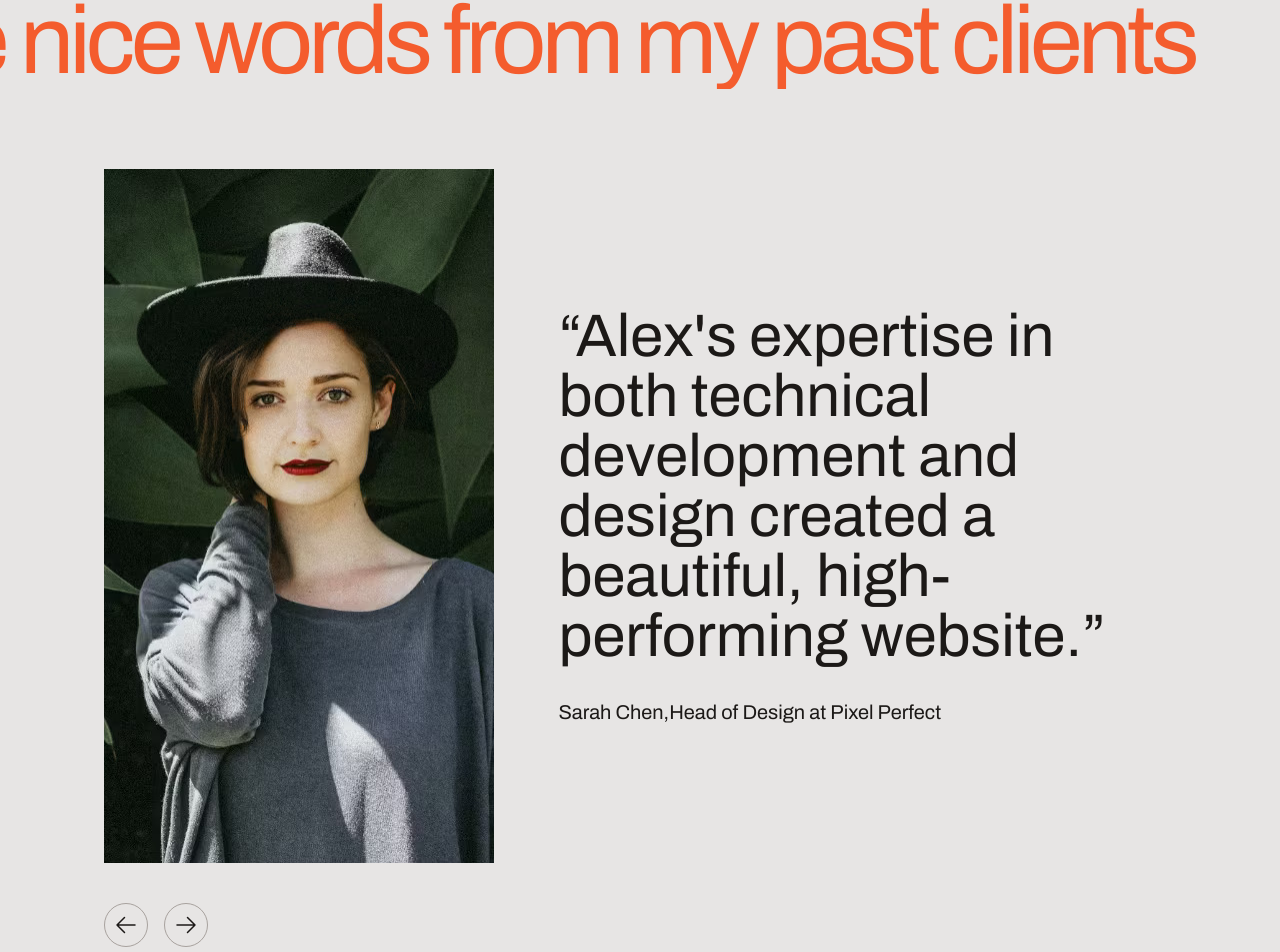
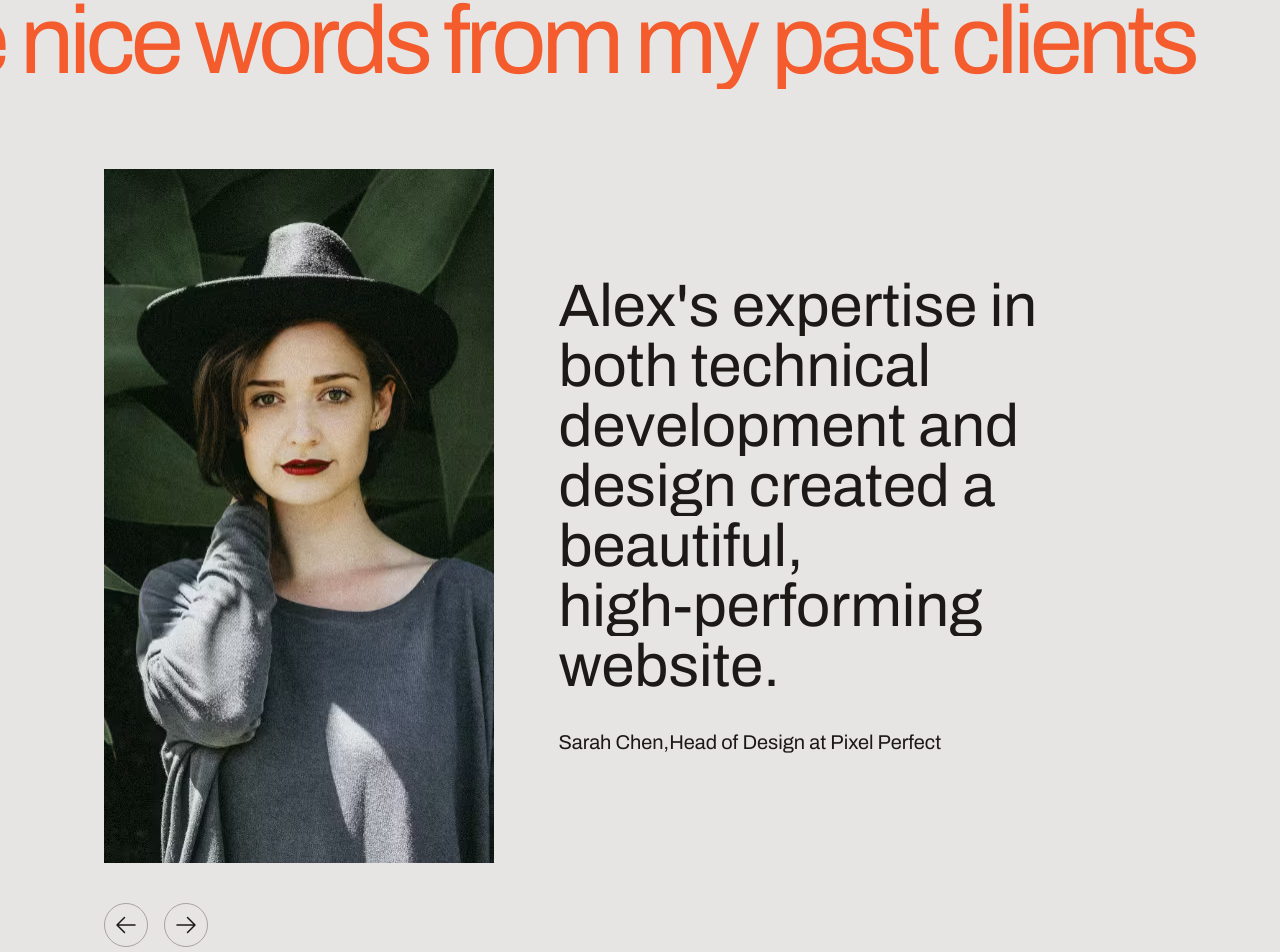
Before and after one commit to KuldeepKdy/WTF-Portfolio, a Next.js app: page / in a window 1280 px wide. Shown: the part 4741-5693 px from the top of the page. Built offline with nearby package versions, Linux system fonts and the light colour scheme.

Commit message:
testimonial section done

```diff
--- a/components/Testimonial.tsx
+++ b/components/Testimonial.tsx
@@ -1,3 +1,4 @@
+import { motion } from "framer-motion";
 import { StaticImport } from "next/dist/shared/lib/get-img-props";
 import Image from "next/image";
 import { HTMLAttributes } from "react";
@@ -23,13 +24,21 @@ const Testimonial = (
     className,
     ...rest
   } = props;
+
   return (
     <div
       key={name}
       className={` ${className} grid md:grid-cols-5 md:gap-8 lg:gap-16 md:items-center`}
       {...rest}
     >
-      <div className="aspect-square md:aspect-[9/16] md:col-span-2">
+      <div className="aspect-square relative md:aspect-[9/16] md:col-span-2">
+        <motion.div
+          initial={{ width: "100%" }}
+          animate={{ width: "0" }}
+          exit={{ width: "100%" }}
+          transition={{ duration: 0.5 }}
+          className="absolute h-full bg-stone-900"
+        ></motion.div>
         <Image
           src={image}
           alt={name}
@@ -40,10 +49,37 @@ const Testimonial = (
         />
       </div>
       <blockquote className="md:col-span-3">
-        <div className="text-3xl md:text-5xl lg:text-6xl mt-8 md:mt-0">
-          <span>&ldquo;</span>
-          <span className="">{quote}</span>
-          <span>&rdquo;</span>
+        <div className="text-3xl flex overflow-hidden flex-wrap md:text-5xl lg:text-6xl mt-8 md:mt-0">
+          <div className="w-full flex flex-wrap overflow-hidden">
+            {quote.split(" ").map((data, index) => (
+              <h2 key={index} className=" overflow-hidden flex">
+                <motion.span
+                  initial={{ translateY: "100%" }}
+                  whileInView={{
+                    translateY: "0%",
+                    transition: {
+                      duration: 0.5,
+                      delay: index * 0.1,
+                      type: "spring",
+                      stiffness: 100,
+                    },
+                  }}
+                  className="overflow-hidden"
+                  exit={{
+                    translateY: "100%",
+                    transition: {
+                      duration: 0.1,
+                      delay: index * 0.07,
+                      type: "spring",
+                      stiffness: 100,
+                    },
+                  }}
+                >
+                  {data}&nbsp;
+                </motion.span>
+              </h2>
+            ))}
+          </div>
         </div>
         <cite className="mt-4 md:mt-8 not-italic text-2xl block md:text-lg lg:text-xl">
           {name},{role} at {company}
--- a/components/sections/Testimonials.tsx
+++ b/components/sections/Testimonials.tsx
@@ -2,9 +2,14 @@
 import image1 from "@/assets/images/testimonial-1.jpg";
 import image2 from "@/assets/images/testimonial-2.jpg";
 import image3 from "@/assets/images/testimonial-3.jpg";
-import { motion, useScroll, useTransform } from "framer-motion";
+import {
+  AnimatePresence,
+  motion,
+  useScroll,
+  useTransform,
+} from "framer-motion";
 
-import { useRef } from "react";
+import { useRef, useState } from "react";
 import Testimonial from "../Testimonial";
 
 /* eslint-disable-next-line @typescript-eslint/no-unused-vars */
@@ -47,7 +52,16 @@ const Testimonials = () => {
   const transformTop = useTransform(scrollYProgress, [0, 1], ["0%", "15%"]);
   const transformBottom = useTransform(scrollYProgress, [0, 1], ["0%", "-15%"]);
 
-  const testimonialIndex = 0;
+  const [testimonialIndex, setTestimonialIndex] = useState(0);
+
+  const handleClickNext = () => {
+    setTestimonialIndex((prevIndex) => (prevIndex + 1) % testimonials.length);
+  };
+  const handleClickPrev = () => {
+    setTestimonialIndex(
+      (prevIndex) => (prevIndex - 1 + testimonials.length) % testimonials.length
+    );
+  };
   return (
     <section className="section" id="testimonials">
       <h2
@@ -66,7 +80,7 @@ const Testimonials = () => {
       </h2>
       <div className="container">
         <div className="mt-20">
-          <motion.div whileInView={{}}>
+          <AnimatePresence mode="wait" initial={false}>
             {testimonials.map(
               ({ name, company, role, quote, image, imagePositionY }, index) =>
                 index === testimonialIndex && (
@@ -81,10 +95,13 @@ const Testimonials = () => {
                   />
                 )
             )}
-          </motion.div>
+          </AnimatePresence>
         </div>
         <div className="flex gap-4 mt-6 lg:mt-10">
-          <button className="border border-stone-400 size-11 inline-flex items-center justify-center rounded-full">
+          <button
+            className="border border-stone-400 hover:bg-red-orange-500 hover:text-white hover:border-red-500 transition-all duration-300 size-11 inline-flex items-center justify-center rounded-full"
+            onClick={handleClickPrev}
+          >
             <svg
               xmlns="http://www.w3.org/2000/svg"
               fill="none"
@@ -100,7 +117,10 @@ const Testimonials = () => {
               />
             </svg>
           </button>
-          <button className="border border-stone-400 size-11 inline-flex items-center justify-center rounded-full">
+          <button
+            onClick={handleClickNext}
+            className="border border-stone-400 hover:bg-red-orange-500 hover:text-white hover:border-red-500 transition-all duration-300 size-11 inline-flex items-center justify-center rounded-full"
+          >
             <svg
               xmlns="http://www.w3.org/2000/svg"
               fill="none"
```
